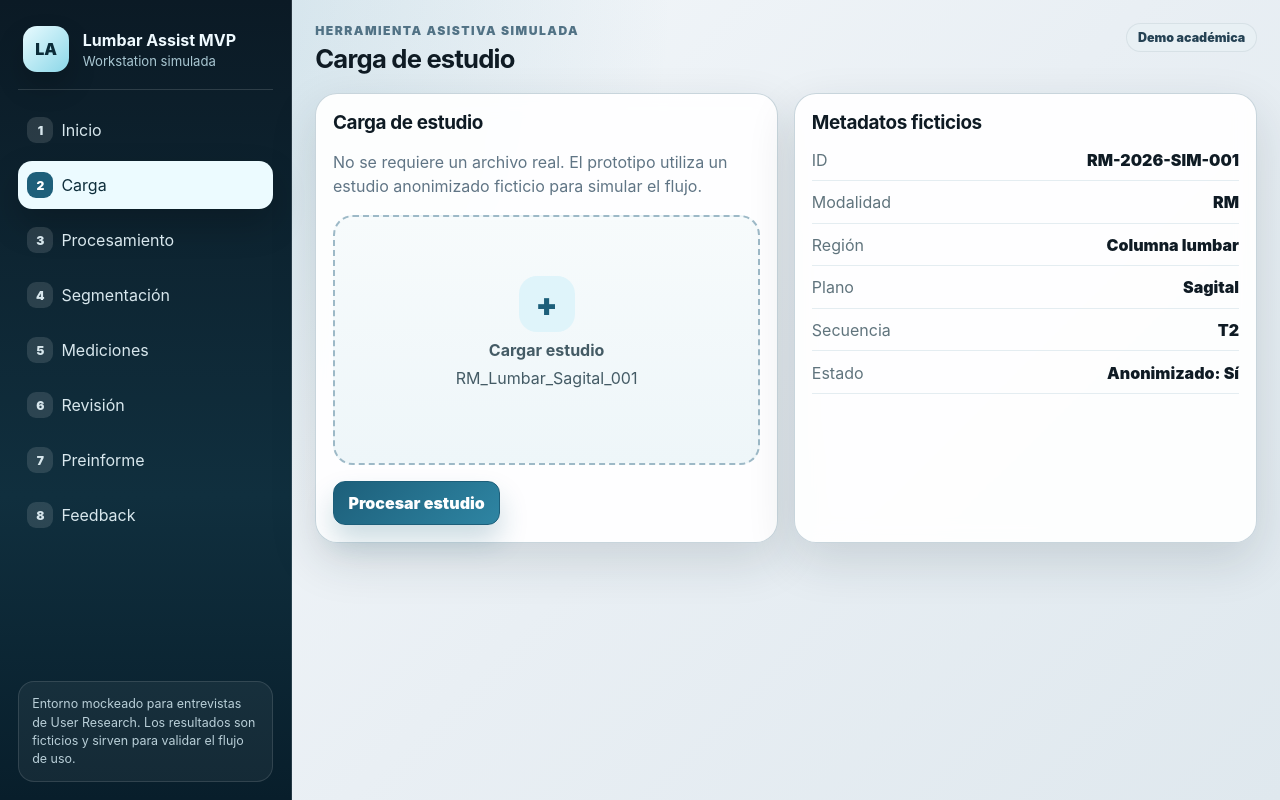
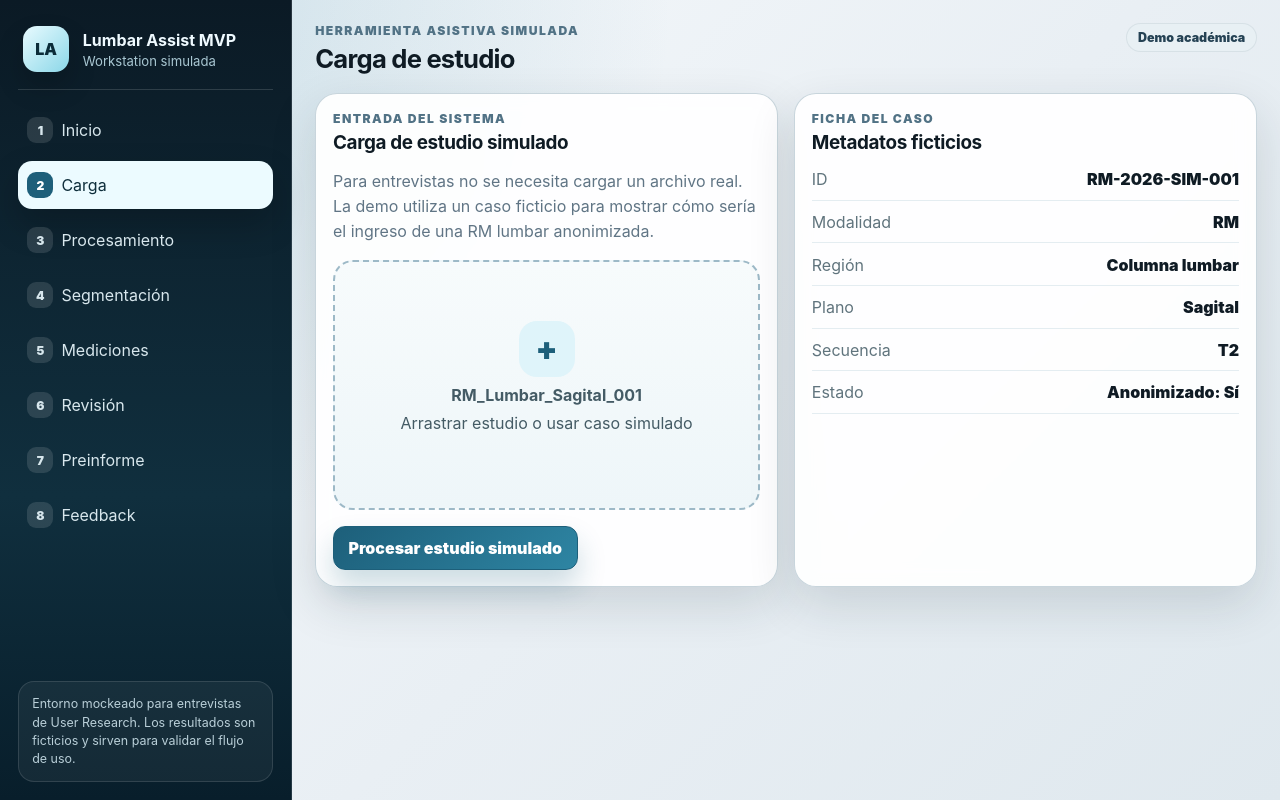
Before and after one commit to EnzoAA004/mvp_1erVersionPFI, a React (Vite) app: page / in a window 1280 px wide. Both pictures are taken after a click on the button "Iniciar análisis simulado". Built offline with nearby package versions, Linux system fonts and the light colour scheme.

Commit message:
Improve study upload demo screen

```diff
--- a/src/components/StudyUpload.tsx
+++ b/src/components/StudyUpload.tsx
@@ -9,20 +9,22 @@ export function StudyUpload({ study, onProcess }: StudyUploadProps) {
   return (
     <section className="content-grid two">
       <div className="panel">
-        <h2>Carga de estudio</h2>
+        <p className="eyebrow">Entrada del sistema</p>
+        <h2>Carga de estudio simulado</h2>
         <p className="muted">
-          No se requiere un archivo real. El prototipo utiliza un estudio anonimizado ficticio para simular el flujo.
+          Para entrevistas no se necesita cargar un archivo real. La demo utiliza un caso ficticio para mostrar cómo sería el ingreso de una RM lumbar anonimizada.
         </p>
         <div className="drop-zone">
           <span className="drop-icon">+</span>
-          <strong>Cargar estudio</strong>
-          <p>{study.fileName}</p>
+          <strong>{study.fileName}</strong>
+          <p>Arrastrar estudio o usar caso simulado</p>
         </div>
         <button className="primary-button" onClick={onProcess} type="button">
-          Procesar estudio
+          Procesar estudio simulado
         </button>
       </div>
       <div className="panel">
+        <p className="eyebrow">Ficha del caso</p>
         <h2>Metadatos ficticios</h2>
         <dl className="metadata">
           <div><dt>ID</dt><dd>{study.id}</dd></div>
```
